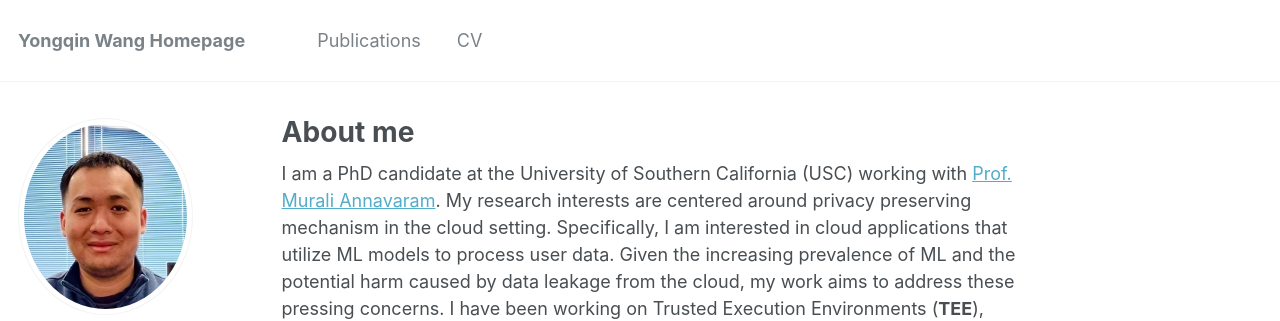
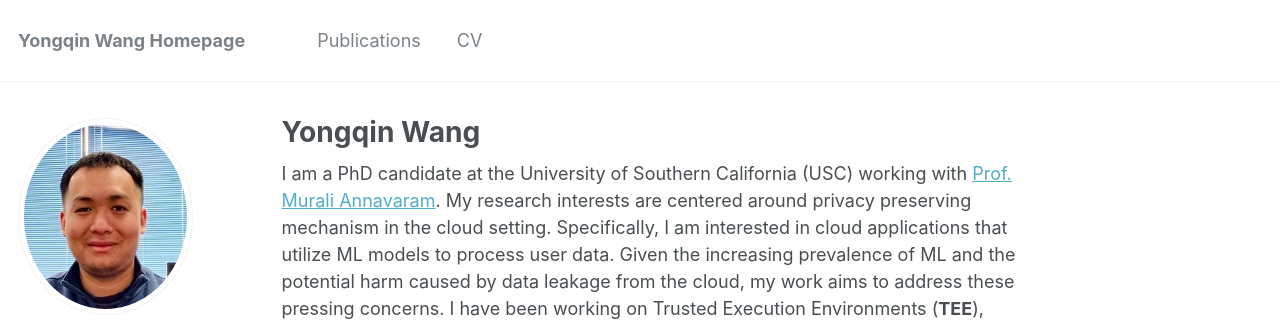
Before and after one commit to iihihiuh/yongqin.github.io, a Jekyll site: the page built from _pages/about.md, in a window 1280 px wide and 1150 px high. Shown: the top 321 px of the window. Built offline with Jekyll 4.4.1, drawn with Linux system fonts in a browser that asks for light colours.

Commit message:
Update about.md

```diff
--- a/_pages/about.md
+++ b/_pages/about.md
@@ -1,7 +1,7 @@
 ---
 permalink: /
-title: "About me"
-excerpt: "About me"
+title: "Yongqin Wang"
+excerpt: "Yongqin Wang Homepage USC"
 author_profile: true
 redirect_from:
   - /about/
```
